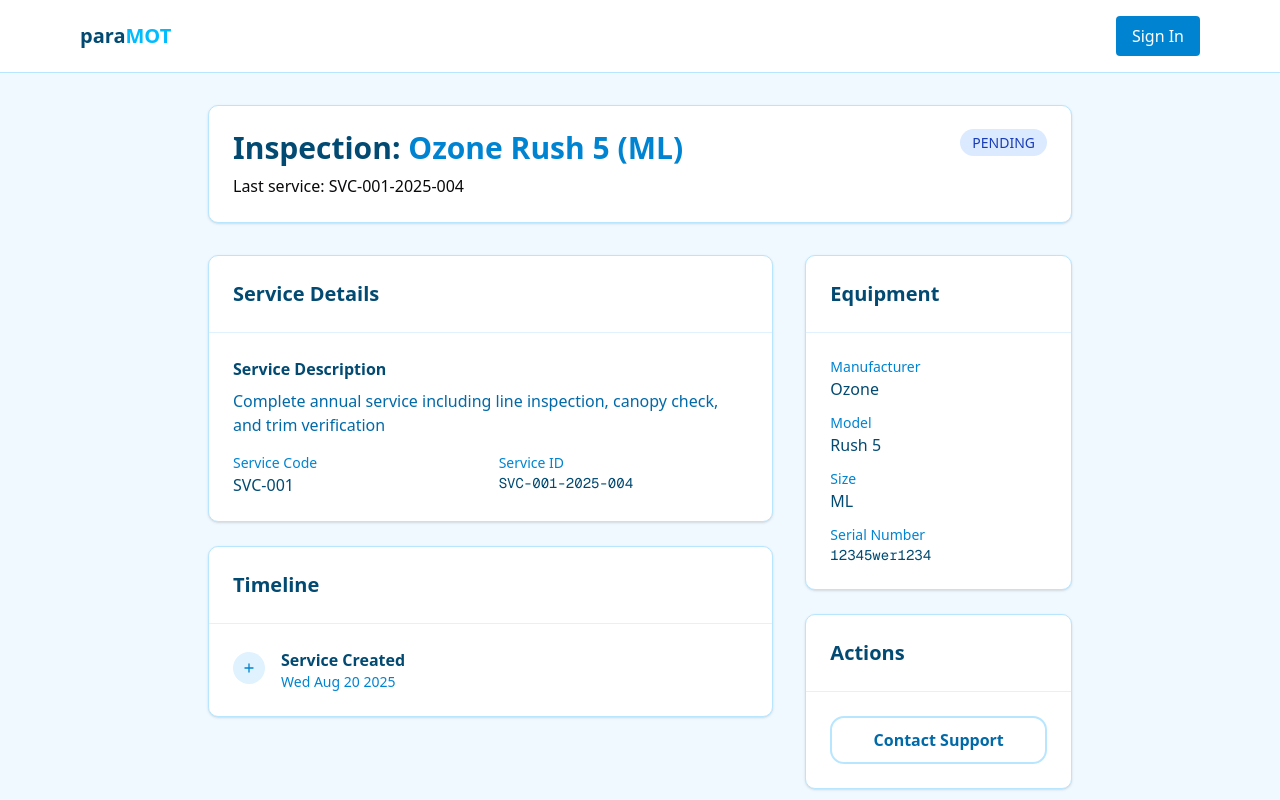
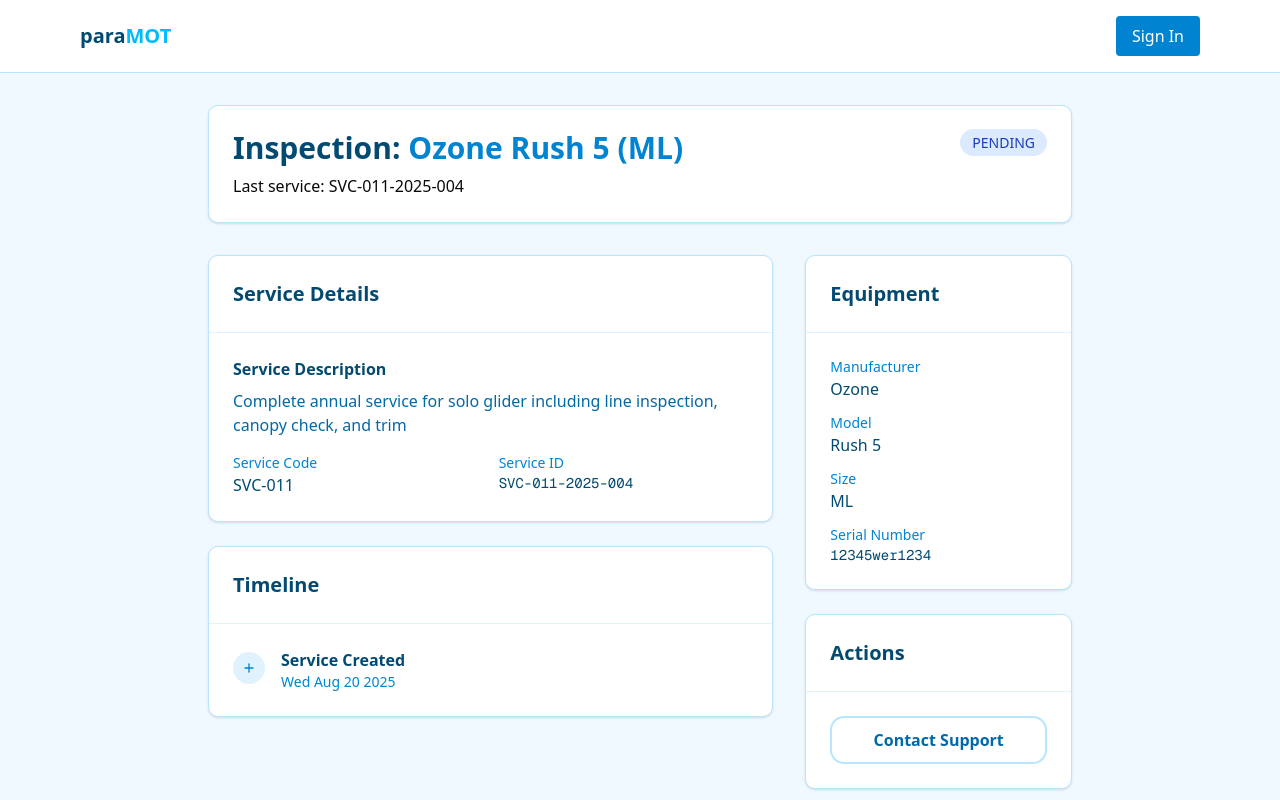
Before and after one commit to Skye-flyhigh/paramot-website, a Next.js app: page /equipment/12345wer1234 in a window 1280 px wide. Shown: the top 800 px of the page. Built offline with nearby package versions, Linux system fonts and the light colour scheme; no server answers.

Commit message:
Schedule New Service UI flow ✅

```diff
--- a/src/components/dashboard/BookingModal.tsx
+++ b/src/components/dashboard/BookingModal.tsx
@@ -1,15 +1,15 @@
 'use client';
 
-import { useState } from 'react';
+import { useState, useEffect, useCallback } from 'react';
 import {
   Equipment,
   getServicePrice,
   getServicesList,
   ServiceRecords,
-  ServicesType,
 } from '@/lib/schema';
 import { Button } from '@/components/ui/button';
 import { X } from 'lucide-react';
+import { isTandemGlider } from '@/lib/utils';
 
 export interface BookingModalProps {
   isOpen: boolean;
@@ -19,20 +19,14 @@
 }
 
 interface BookingFormData {
-  serviceType: ServicesType;
+  serviceType: string;
   preferredDate: string;
   deliveryMethod: string;
   specialInstructions: string;
   contactMethod: string;
 }
 
-const serviceTypeInit: ServicesType = {
-  icon: 'Cog',
-  title: '',
-  description: '',
-  code: 'PACK-001',
-  available: true,
-};
+const serviceTypeInit = '';
 
 export default function BookingModal({
   isOpen,
@@ -55,30 +49,60 @@
     switch (equipment.type) {
       case 'glider':
         // Gliders can have servicing, trimming, and repairs
-        return ['SVC-001', 'TRIM-001', 'REP-001'].includes(service.code);
+
+        const isTandem = isTandemGlider(equipment);
+        if (isTandem) {
+          return ['SVC-002', 'SVC-012', 'REP-001'].includes(service.code);
+        } else {
+          return ['SVC-001', 'SVC-011', 'REP-001'].includes(service.code);
+        }
       case 'reserve':
         // Reserves need repacking and repairs
-        return ['PACK-001', 'REP-001'].includes(service.code);
+        return ['PACK-001', 'PACK-002', 'REP-001'].includes(service.code);
       case 'harness':
-        // Harnesses only need repairs
-        return ['REP-001'].includes(service.code);
+        // Harnesses only need servicing
+        return ['SVC-031'].includes(service.code);
       default:
         return false;
     }
   });
 
-  const handleSubmit = (e: React.FormEvent) => {
+  const hasNoService: boolean =
+    applicableServices.filter((service) => service.available === true).length === 0;
+
+  const handleSubmit = useCallback(
+    (e: React.FormEvent) => {
       e.preventDefault();
       // TODO: Handle form submission
       console.log(
         `📩 Equipment ${equipment.manufacturer} ${equipment.model} has been booked. id ${equipment.id}`,
       );
       onClose();
-  };
+    },
+    [equipment, onClose],
+  );
 
   const handleInputChange = (field: keyof BookingFormData, value: string) => {
     setFormData((prev) => ({ ...prev, [field]: value }));
   };
+
+  // Event listening for pressing enter to submit the modal
+  useEffect(() => {
+    if (!isOpen) return;
+
+    const pressEnter = (e: KeyboardEvent) => {
+      if (e.key === 'Enter') {
+        e.preventDefault();
+        handleSubmit(e as unknown as React.FormEvent);
+      }
+    };
+
+    window.addEventListener('keydown', pressEnter);
+
+    return () => {
+      window.removeEventListener('keydown', pressEnter);
+    };
+  }, [isOpen, handleSubmit]);
 
   if (!isOpen) return null;
 
@@ -132,11 +156,11 @@
               Service Type
             </label>
             <div className="space-y-3">
-              {applicableServices.map((service) => {
+              {hasNoService ? (
+                <span>No available services</span>
+              ) : (
+                applicableServices.map((service) => {
                   const price = getServicePrice(service);
-
-                if (!service.available) return;
-
                   return (
                     <label
                       key={service.code}
@@ -152,7 +176,9 @@
                       />
                       <div className="flex-1">
                         <div className="flex items-center gap-3">
-                        <span className="font-medium text-gray-900">{service.title}</span>
+                          <span className="font-medium text-gray-900">
+                            {service.title}
+                          </span>
                           <span className="text-sm font-semibold text-sky-700">
                             {typeof price === 'number' ? `£${price}` : price}
                           </span>
@@ -161,7 +187,8 @@
                       </div>
                     </label>
                   );
-              })}
+                })
+              )}
             </div>
           </div>
 
@@ -175,7 +202,11 @@
               value={formData.preferredDate}
               onChange={(e) => handleInputChange('preferredDate', e.target.value)}
               min={new Date().toISOString().split('T')[0]}
-              className="w-full px-3 py-2 border border-gray-300 rounded-md focus:outline-none focus:ring-2 focus:ring-blue-500"
+              disabled={hasNoService}
+              className={
+                'w-full px-3 py-2 border border-gray-300 rounded-md focus:outline-none focus:ring-2 focus:ring-blue-500' +
+                (hasNoService ? 'bg-gray-300 cursor-not-allowed text-gray-400' : '')
+              }
             />
           </div>
 
@@ -185,9 +216,13 @@
               Delivery Method
             </label>
             <select
+              disabled={hasNoService}
               value={formData.deliveryMethod}
               onChange={(e) => handleInputChange('deliveryMethod', e.target.value)}
-              className="w-full px-3 py-2 border border-gray-300 rounded-md focus:outline-none focus:ring-2 focus:ring-blue-500"
+              className={
+                'w-full px-3 py-2 border border-gray-300 rounded-md focus:outline-none focus:ring-2 focus:ring-blue-500' +
+                (hasNoService ? 'bg-gray-300 cursor-not-allowed text-gray-400' : '')
+              }
             >
               <option value="drop-off">Drop off in person</option>
               <option value="post">Post/Courier</option>
@@ -200,11 +235,15 @@
               Special Instructions
             </label>
             <textarea
+              disabled={hasNoService}
               value={formData.specialInstructions}
               onChange={(e) => handleInputChange('specialInstructions', e.target.value)}
               rows={3}
               placeholder="Any specific concerns, damage, or requirements..."
-              className="w-full px-3 py-2 border border-gray-300 rounded-md focus:outline-none focus:ring-2 focus:ring-blue-500"
+              className={
+                'w-full px-3 py-2 border border-gray-300 rounded-md focus:outline-none focus:ring-2 focus:ring-blue-500' +
+                (hasNoService ? 'bg-gray-300 cursor-not-allowed text-gray-400' : '')
+              }
             />
           </div>
 
@@ -214,9 +253,13 @@
               Preferred Contact Method
             </label>
             <select
+              disabled={hasNoService}
               value={formData.contactMethod}
               onChange={(e) => handleInputChange('contactMethod', e.target.value)}
-              className="w-full px-3 py-2 border border-gray-300 rounded-md focus:outline-none focus:ring-2 focus:ring-blue-500"
+              className={
+                'w-full px-3 py-2 border border-gray-300 rounded-md focus:outline-none focus:ring-2 focus:ring-blue-500' +
+                (hasNoService ? 'bg-gray-300 cursor-not-allowed text-gray-400' : '')
+              }
             >
               <option value="email">Email</option>
               <option value="phone">Phone call</option>
@@ -229,7 +272,7 @@
             <Button type="button" variant="ghost" onClick={onClose}>
               Cancel
             </Button>
-            <Button type="submit" variant="default">
+            <Button type="submit" variant="default" disabled={hasNoService}>
               Update Booking
             </Button>
           </div>
--- a/src/data/prices.json
+++ b/src/data/prices.json
@@ -1,6 +1,10 @@
 {
-  "SVC-001": 190,
-  "TRIM-001": 160,
+  "SVC-001": 160,
+  "SVC-002": 240,
+  "SVC-011": 190,
+  "SVC-012": 285,
+  "SVC-031": 90,
   "PACK-001": 90,
+  "PACK-002": 110,
   "REP-001": "Contact us"
 }
--- a/src/data/services.json
+++ b/src/data/services.json
@@ -1,24 +1,52 @@
 {
-  "servicing": {
-    "icon": "Shield",
-    "title": "Paragliding Servicing",
-    "description": "Complete servicing including canopy fabric inspection and strength testing, line strength analysis, riser state evaluation, and paraglider trimming.",
+  "trim-solo": {
+    "icon": "Zap",
+    "title": "Solo Paraglider Trimming",
+    "description": "Precision trimming services to optimize your wing's performance using professional tension meters and line geometry analysis.",
     "code": "SVC-001",
     "available": true
   },
-  "trim": {
+  "trim-tandem": {
     "icon": "Zap",
-    "title": "Paraglider Trimming",
-    "description": "Precision trimming services to optimize your wing's performance using professional tension meters and line geometry analysis.",
-    "code": "TRIM-001",
+    "title": "Tandem Paraglider Trimming",
+    "description": "Precision trimming services to optimize your tandem wing's performance using professional tension meters and line geometry analysis.",
+    "code": "SVC-002",
     "available": true
   },
-  "repack": {
+  "service-solo": {
+    "icon": "Shield",
+    "title": "Solo Paraglider Full Service",
+    "description": "Complete servicing including canopy fabric inspection and strength testing, line strength analysis, riser state evaluation, and paraglider trimming.",
+    "code": "SVC-011",
+    "available": true
+  },
+  "service-tandem": {
+    "icon": "Shield",
+    "title": "Tandem Paraglider Full Service",
+    "description": "Complete servicing including canopy fabric inspection and strength testing, line strength analysis, riser state evaluation, and paraglider trimming.",
+    "code": "SVC-012",
+    "available": true
+  },
+  "service-harness": {
+    "icon": "Shield",
+    "title": "Harness Service & Inspection",
+    "description": "Complete inspection and service of the harness to ensure airworthiness.",
+    "code": "SVC-031",
+    "available": true
+  },
+  "repack-solo": {
     "icon": "PackageCheck",
-    "title": "Parachute Repacking",
+    "title": "Solo Parachute Repacking",
     "description": "Professional emergency parachute repacking following manufacturer specifications and safety protocols.",
     "code": "PACK-001",
-    "available": true
+    "available": false
+  },
+  "repack-steerable": {
+    "icon": "PackageCheck",
+    "title": "Steerable Parachute Repacking",
+    "description": "Professional steerable parachute repacking following manufacturer specifications and safety protocols.",
+    "code": "PACK-002",
+    "available": false
   },
   "repair": {
     "icon": "Wrench",
--- a/src/lib/mockData.ts
+++ b/src/lib/mockData.ts
@@ -8,16 +8,16 @@
 // Service Records Table
 const serviceRecordsTable: ServiceRecords[] = [
   {
-    service: 'SVC-001',
+    service: 'SVC-011',
     type: 'Annual Service',
-    id: 'SVC-001-2025-004',
+    id: 'SVC-011-2025-004',
     serialNb: '12345wer1234',
     manufacturer: 'Ozone',
     model: 'Rush 5',
     size: 'ML',
     status: 'PENDING',
     createdAt: new Date('2025-08-20'),
-    cost: 150,
+    cost: 190,
   },
   {
     service: 'PACK-001',
@@ -29,12 +29,12 @@
     size: '120',
     status: 'PENDING',
     createdAt: new Date('2025-08-20'),
-    cost: 65,
+    cost: 90,
   },
   {
-    service: 'TRIM-001',
+    service: 'SVC-001',
     type: 'Line Trim',
-    id: 'TRIM-001-2024-004',
+    id: 'SVC-001-2025-005',
     serialNb: 'alpha-2024',
     manufacturer: 'Advance',
     model: 'Alpha 7',
@@ -42,12 +42,12 @@
     status: 'COMPLETED',
     createdAt: new Date('2025-04-20'),
     updatedAt: new Date('2025-04-25'),
-    cost: 120,
+    cost: 160,
   },
   {
-    service: 'SVC-001',
+    service: 'SVC-011',
     type: 'Annual Service',
-    id: 'SVC-001-2024-004',
+    id: 'SVC-011-2024-004',
     serialNb: '12345wer1234',
     manufacturer: 'Ozone',
     model: 'Rush 5',
@@ -55,7 +55,7 @@
     status: 'COMPLETED',
     createdAt: new Date('2024-08-20'),
     updatedAt: new Date('2024-08-24'),
-    cost: 150,
+    cost: 190,
   },
   {
     service: 'REP-001',
--- a/src/lib/schema.ts
+++ b/src/lib/schema.ts
@@ -6,7 +6,7 @@
 // - Customer (from OAuth) has many Gliders
 // - Customer has many ServiceRecords
 // - Glider has many ServiceRecords
-// - Service defines types (SVC-001, TRIM-001, etc.) with pricing/details
+// - Service defines types (SVC-001, SVC-002, SVC-011, etc.) with pricing/details
 // - ServiceRecord connects Customer + Glider + Service + booking details
 import prices from '@/data/prices.json';
 import rawServicesData from '@/data/services.json';
@@ -33,7 +33,15 @@
 
 export type Prices = Record<string, number | string>;
 
-export const SERVICE_CODE = ['SVC-001', 'TRIM-001', 'PACK-001', 'REP-001'] as const;
+export const SERVICE_CODE = [
+  'SVC-001',
+  'SVC-002',
+  'SVC-011',
+  'SVC-012',
+  'PACK-001',
+  'PACK-002',
+  'REP-001',
+] as const;
 export type ServiceCode = (typeof SERVICE_CODE)[number];
 
 export const SERVICE_STATUSES = [
@@ -49,7 +57,7 @@
 
 export interface ServiceRecords {
   //This schema could be used for a glider, a reserve parachute or a harness
-  service: ServicesType;
+  service: ServiceCode;
   type: string;
   id: string; // Start with SERVICE_TYPE + unique time ref. This ID will be able to generate a report on the workbench side like opening a new record.
   serialNb: string; // Get the unique serial number of the kit
--- a/src/lib/styling/services.ts
+++ b/src/lib/styling/services.ts
@@ -14,11 +14,17 @@
 export const getServiceDescription = (serviceType: string) => {
   switch (serviceType) {
     case 'SVC-001':
-      return 'Complete annual service including line inspection, canopy check, and trim verification';
-    case 'TRIM-001':
-      return 'Line length verification and trim adjustment for optimal glider performance';
+      return 'Line length verification and trim adjustment for solo paraglider';
+    case 'SVC-002':
+      return 'Line length verification and trim adjustment for tandem paraglider';
+    case 'SVC-011':
+      return 'Complete annual service for solo glider including line inspection, canopy check, and trim';
+    case 'SVC-012':
+      return 'Complete annual service for tandem glider including line inspection, canopy check, and trim';
     case 'PACK-001':
-      return 'Reserve parachute inspection and repacking according to manufacturer guidelines';
+      return 'Solo reserve parachute inspection and repacking according to manufacturer guidelines';
+    case 'PACK-002':
+      return 'Steerable parachute inspection and repacking according to manufacturer guidelines';
     case 'REP-001':
       return 'Repair services for glider damage including fabric and line replacement';
     default:
--- a/src/lib/submit/submitEquipmentForm.ts
+++ b/src/lib/submit/submitEquipmentForm.ts
@@ -3,7 +3,7 @@
 import { EquipmentPickerFormState } from '@/components/dashboard/EquipmentPicker';
 import { z } from 'zod';
 import { zfd } from 'zod-form-data';
-import { EquipmentType } from '../schema';
+import { Equipment, EquipmentType } from '../schema';
 
 // Define the schema for equipment form validation
 const equipmentFormSchema = zfd.formData({
```
Also changed, not shown: src/components/dashboard/EquipmentPicker.tsx (+15 -11 lines), src/lib/utils.ts (+34 -0 lines). Lines whose indentation alone changed are shown as unchanged.
